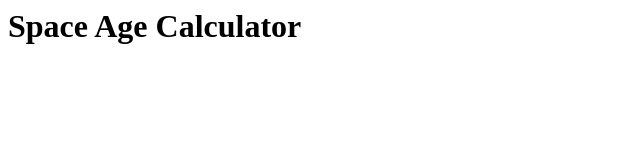
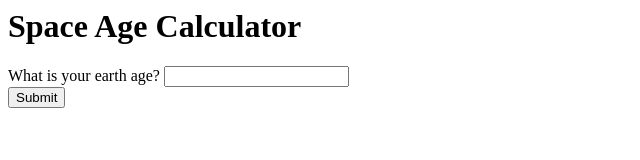
Before and after one commit to austinschrader/friday-tdd-project, a website built with webpack: page src/index.html in a window 1280 px wide. Shown: the whole page, without its empty margins (0-640 px from the left). Built offline with nearby package versions, Linux system fonts and the light colour scheme.

Commit message:
Attemping to get a form running

```diff
--- a/src/index.html
+++ b/src/index.html
@@ -6,5 +6,14 @@
 	</head>
 	<body>
 		<h1>Space Age Calculator</h1>
+		<div class="container">
+			<form id="formOne">
+				<div class="form-group">
+					<label for="user-age">What is your earth age?</label>
+					<input id="user-age" type="text" />
+				</div>
+				<button type="submit" class="btn btn-danger">Submit</button>
+			</form>
+		</div>
 	</body>
 </html>
```
